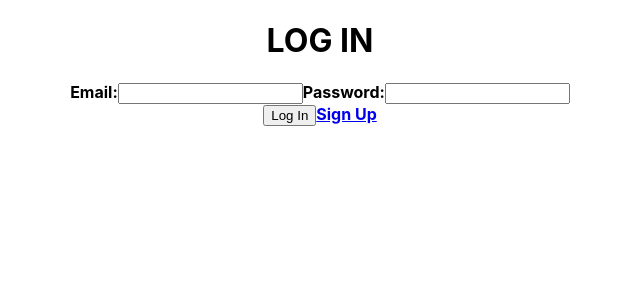
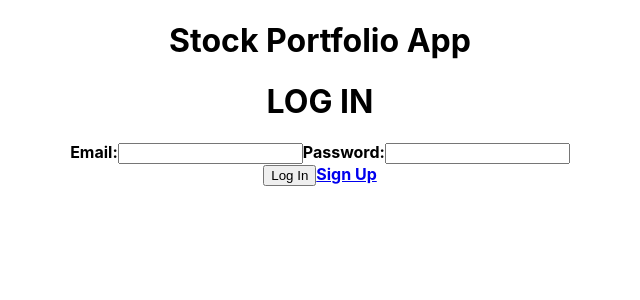
Before and after one commit to BennyLouie/stock-portfolio-frontend, a React (Create React App) app: page /signin in a window 1280 px wide. Shown: the top 300 px of the page, without its empty margins (320-960 px from the left). Built offline with nearby package versions, Linux system fonts and the light colour scheme.

Commit message:
created porfolio container

```diff
--- a/src/App.js
+++ b/src/App.js
@@ -42,6 +42,10 @@ class App extends React.Component {
             {this.props.errors.map(error => <h2 className='error'>{ error }</h2>)}
           </div>
         ) : null}
+        <div>
+          <h1>Stock Portfolio App</h1>
+
+        </div>
         <Switch>
           <Route exact path='/' render={props => <HomePage market={this.props.market} user={this.props.user} buyStock={this.props.buyStock} purchaseComplete={this.props.purchase_complete} />} />
           <Route path='/signin' render={props => <SignIn fetchUser={this.fetchUser} />} />
```
Also changed, not shown: src/containers/Portfolio.js (added, +10 -0 lines).
